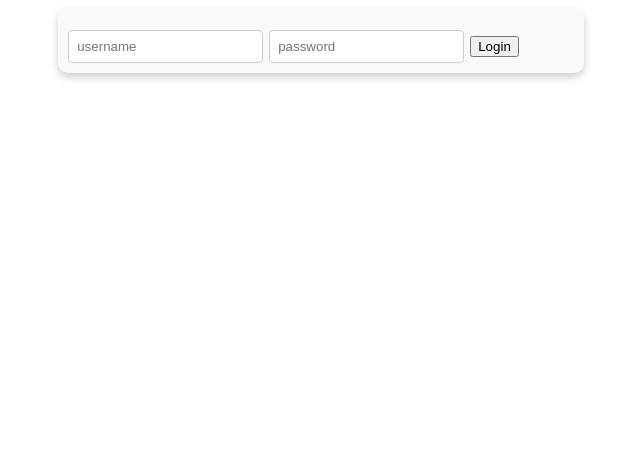
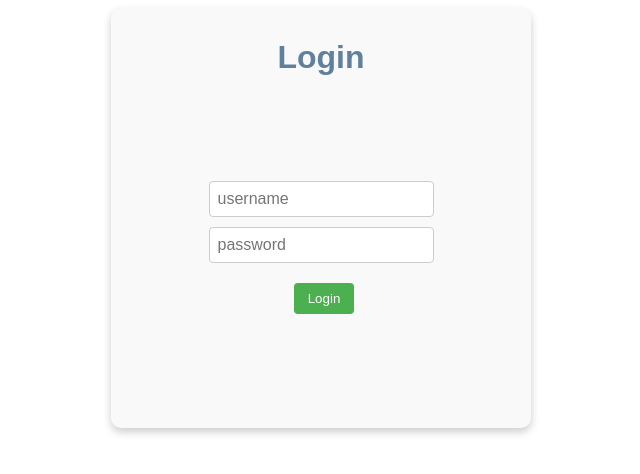
Before and after one commit to ItsAmaan09/food-truck-frontend, a React (Vite) app: page / in a window 1280 px wide. Shown: the top 474 px of the page, without its empty margins (319-959 px from the left). Built offline with nearby package versions, Linux system fonts and the light colour scheme; no server answers.

Commit message:
fixes done

```diff
--- /dev/null
+++ b/src/App.css
@@ -0,0 +1,10 @@
+.logoutbtn {
+  margin-top: 10px;
+  width: 5%;
+  background-color: #4caf50;
+  color: white;
+  padding: 8px;
+  border: none;
+  border-radius: 4px;
+  cursor: pointer;
+}
--- a/src/App.jsx
+++ b/src/App.jsx
@@ -2,7 +2,7 @@ import { Routes, Link, Route } from "react-router-dom";
 import Dashboard from "./components/Dashboard";
 import { useState } from "react";
 import Login from "./components/Login";
-
+import "../src/App.css"
 export default function App() {
   const [token, setToken] = useState(localStorage.getItem("token") || null);
   const handleLogin = (t) => setToken(t);
@@ -19,7 +19,7 @@ export default function App() {
         <div>
           <nav style={{display:'flex', alignItems:'center', justifyContent:'space-around'}}>
             <Link to="/">Home</Link>
-            <button  onClick={handleLogout}>Logout</button>
+            <button className="logoutbtn"  onClick={handleLogout}>Logout</button>
           </nav>
           <Routes>
             <Route path="/" element={<Dashboard />} />
--- a/src/components/Login.jsx
+++ b/src/components/Login.jsx
@@ -26,22 +26,24 @@ export default function Login({ onLogin }) {
 
   return (
     <div className="login-container">
+      <h1>Login</h1>
       <form onSubmit={submit} style={{ marginTop: 12 }}>
-        <input
+        <div className="formField">
+        <input name="username"
           value={username}
           onChange={(e) => setUsername(e.target.value)}
           placeholder="username"
         />
-        <input
+        <input name="password"
           value={password}
           onChange={(e) => setPassword(e.target.value)}
           placeholder="password"
           type="password"
-          style={{ marginLeft: 6 }}
         />
-        <button type="submit" style={{ marginLeft: 6 }}>
+        <button className="loginBtn" type="submit" style={{ marginLeft: 6 }}>
           Login
         </button>
+        </div>
       </form>
     </div>
   );
--- a/src/styles/login.css
+++ b/src/styles/login.css
@@ -1,14 +1,45 @@
 .login-container {
   box-shadow: 0 4px 8px 0 rgba(0, 0, 0, 0.2);
   transition: 0.3s;
-  width: 40%;
+  width: 400px;
+  height: 400px;
   margin: auto;
   padding: 10px;
   border-radius: 10px;
   background-color: rgb(250, 249, 249);
   color: rgb(95, 129, 158);
+  /* border: 1px solid red; */
+  text-align: center;
 }
 
 .login-container:hover {
-    box-shadow: 0 8px 16px 0 rgba(0,0,0,0.2);
+  box-shadow: 0 8px 16px 0 rgba(0, 0, 0, 0.2);
 }
+
+.loginBtn {
+  margin-top: 10px;
+  width: 20%;
+  background-color: #4caf50;
+  color: white;
+  padding: 8px;
+  border: none;
+  border-radius: 4px;
+  cursor: pointer;
+}
+
+.formField {
+  /* border: 1px solid green; */
+  display: flex;
+  flex-direction: column;
+  gap: 10px;
+  width: 300px;
+  height: 300px;
+  align-items: center;
+  margin: 0 auto;
+  justify-content: center;
+}
+
+.formField input {
+  padding: 8px;
+  font-size: 16px;
+}
```
